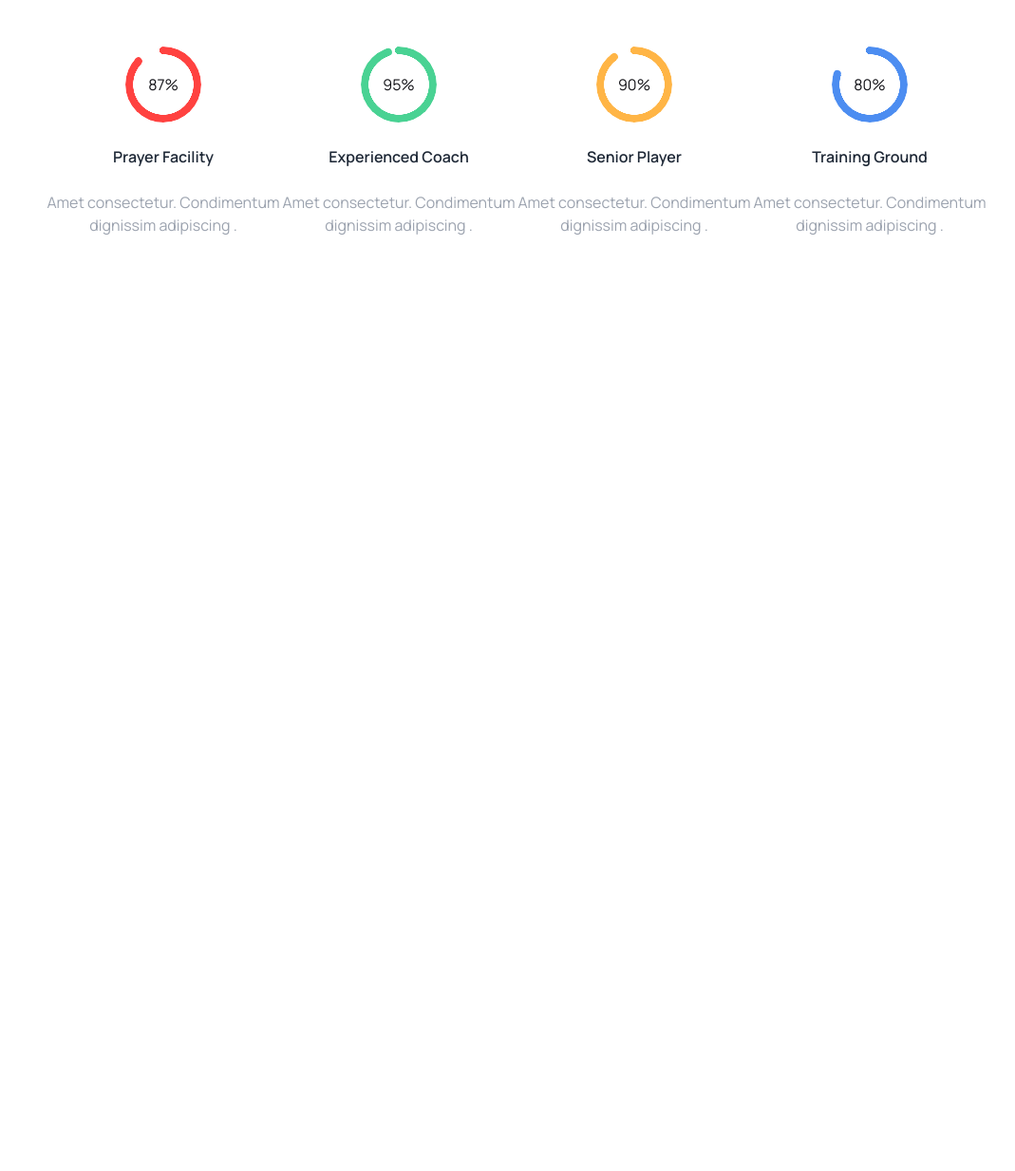
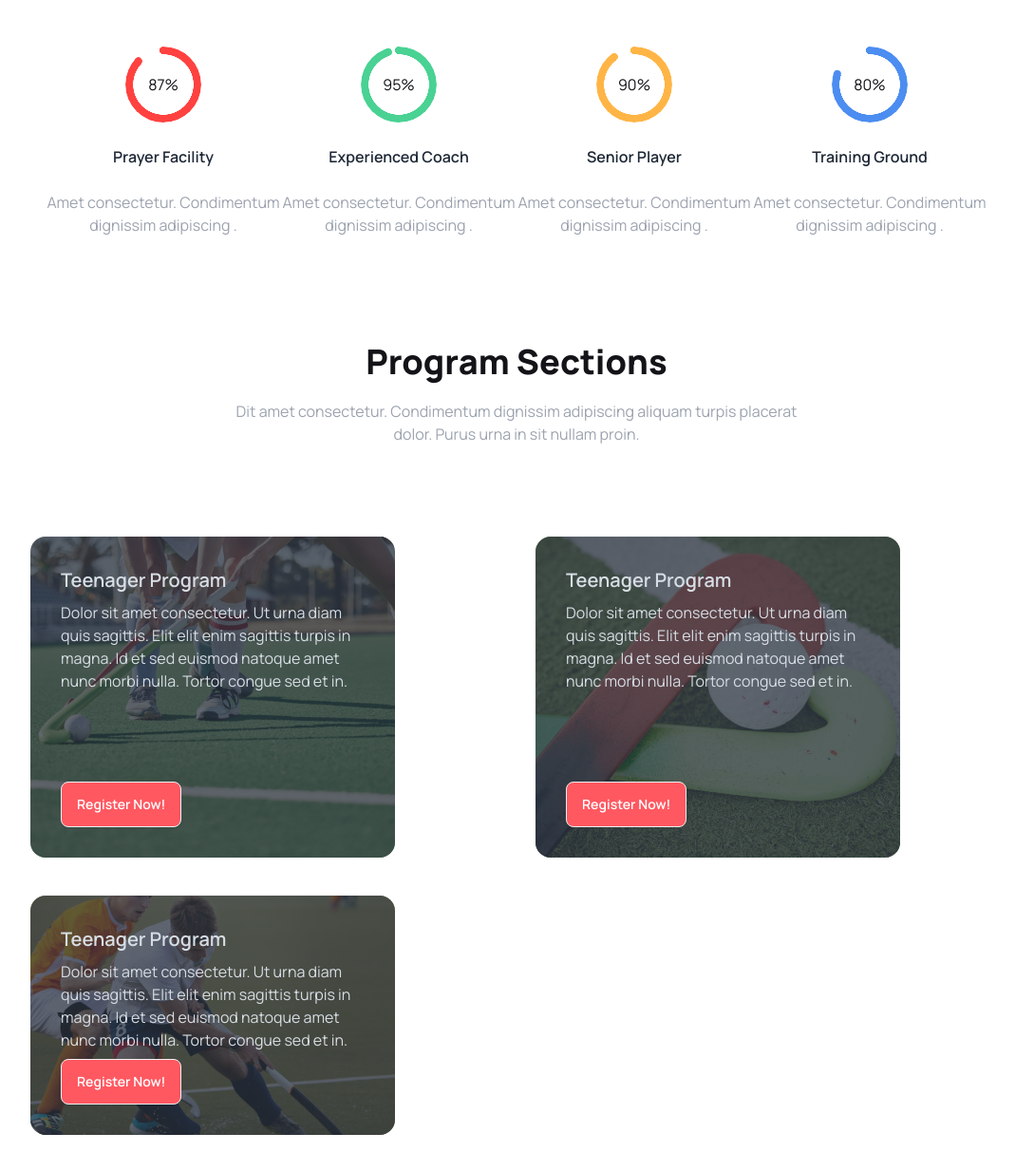
Before and after one commit to fardinariful/Hockey, a plain HTML site: page index.html in a window 1280 px wide. Shown: the part 802-2035 px from the top of the page at 95% size, without its empty margins (96-1165 px from the left). Before the commit the page ends 1067 px from the top, so only its background shows below. Drawn offline with nearby package versions, Linux system fonts and the light colour scheme.

Commit message:
programe section added

```diff
--- a/index.html
+++ b/index.html
@@ -139,7 +139,60 @@
 
     </div>
     </div>
+
+    <!-- Programee -->
+    <div>
+    <div class="text-center mt-24">
+    <h2 class="text-[#131318] text-4xl font-extrabold">Program Sections</h2>
+    <p class="text-gray-400 mt-5">Dit amet consectetur. Condimentum dignissim adipiscing aliquam turpis placerat <br> dolor. Purus urna in sit nullam proin. </p>
   </div>
+  <!-- first programme -->
+      <div class="my-24 grid grid-cols-2 gap-10">
+        <div class="card w-96  rounded-2xl image-full">
+          <figure><img class="max-w-xl" src="./Images/3.png" alt="Shoes" /></figure>
+          <div class="card-body">
+            <h2 class="card-title">Teenager Program</h2>
+            <p>Dolor sit amet consectetur. Ut urna diam quis sagittis. Elit elit
+              enim sagittis turpis in magna. Id et sed euismod natoque amet nunc morbi nulla. Tortor congue sed et in.</p>
+            <div class="card-actions justify-start">
+              <button class="btn bg-error text-[#FFF]">Register Now!</button>
+            </div>
+          </div>
+        </div>
+        <div class="card w-96  rounded-2xl image-full">
+          <figure><img src="./Images/2.png" alt="Shoes" /></figure>
+          <div class="card-body">
+            <h2 class="card-title">Teenager Program</h2>
+            <p>Dolor sit amet consectetur. Ut urna diam quis sagittis. Elit elit
+              enim sagittis turpis in magna. Id et sed euismod natoque amet nunc morbi nulla. Tortor congue sed et in.</p>
+            <div class="card-actions justify-start">
+              <button class="btn bg-error text-[#FFF]">Register Now!</button>
+            </div>
+          </div>
+        </div>
+        <div class="card w-96  rounded-2xl image-full">
+          <figure><img class="w-full" src="./Images/4.png" alt="Shoes" /></figure>
+          <div class="card-body">
+            <h2 class="card-title">Teenager Program</h2>
+            <p>Dolor sit amet consectetur. Ut urna diam quis sagittis. Elit elit
+              enim sagittis turpis in magna. Id et sed euismod natoque amet nunc morbi nulla. Tortor congue sed et in.</p>
+            <div class="card-actions justify-start">
+              <button class="btn bg-error text-[#FFF]">Register Now!</button>
+            </div>
+          </div>
+        </div>
+
+
+
+
+
+
+
+      </div>
+
+
+
+</div>
     </main>
 
     <footer>
```
